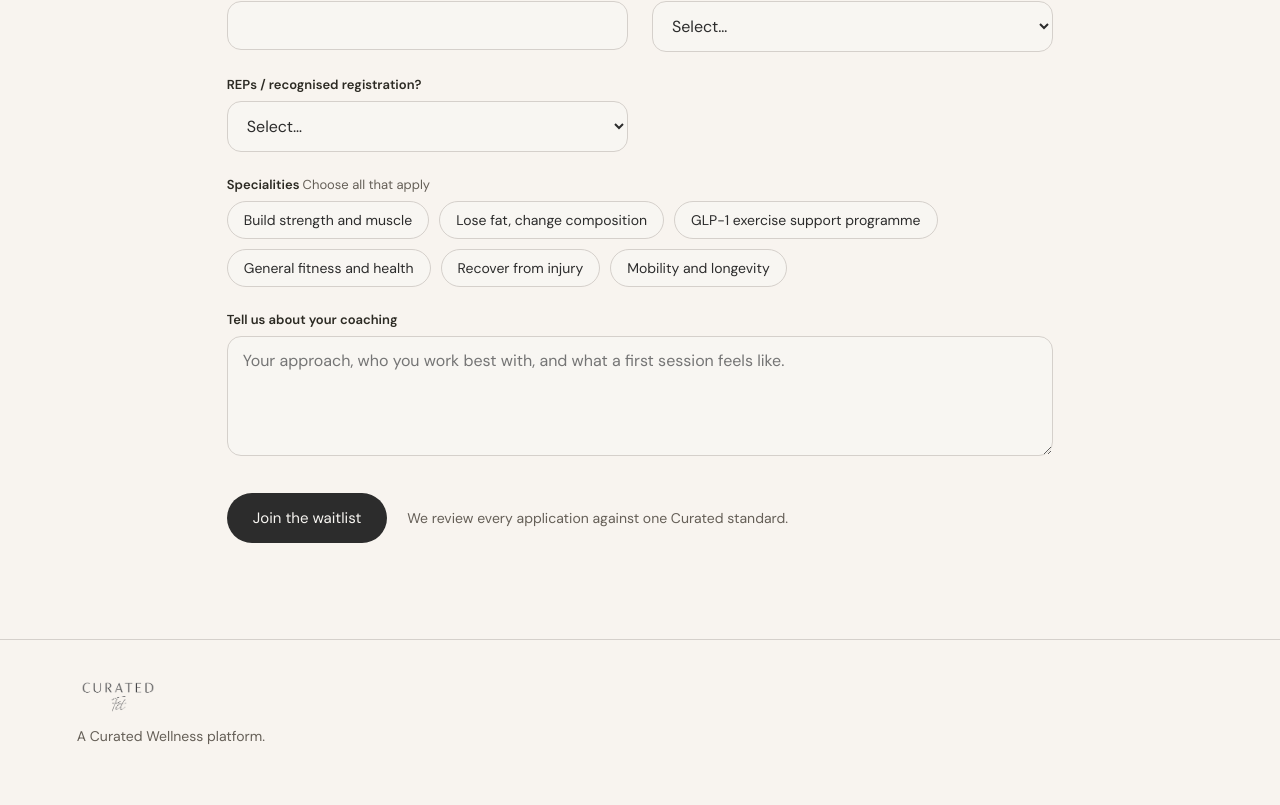
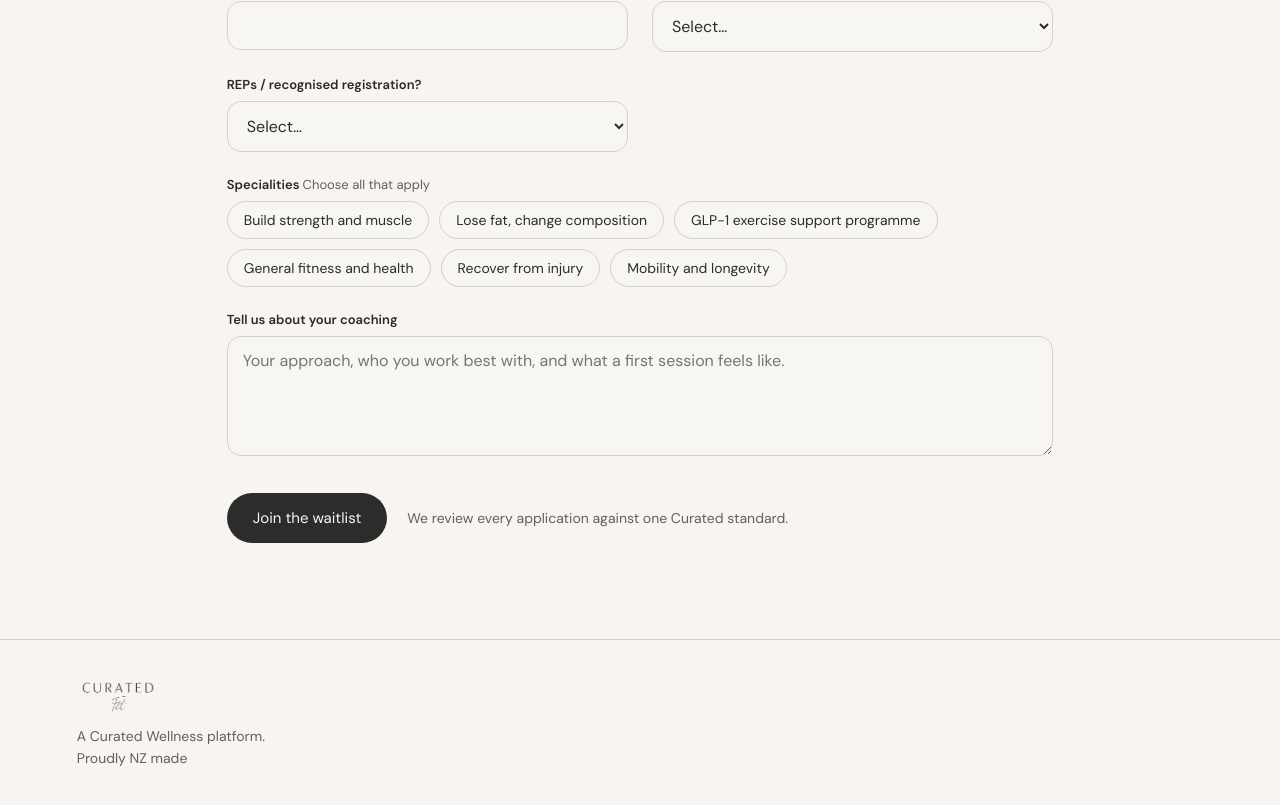
Before and after one commit to EmPerry1972/curated-fit-holding-page, a Next.js app: page / in a window 1280 px wide. Shown: the part 823-1628 px from the top of the page. Built offline with nearby package versions, Linux system fonts and the light colour scheme.

Commit message:
Add 'Proudly NZ made' text to footer

```diff
--- a/app/page.tsx
+++ b/app/page.tsx
@@ -135,6 +135,7 @@ export default function Page() {
       <footer style={{ borderTop: "1px solid var(--line)", padding: "40px 6vw", color: "var(--muted)", fontSize: 14 }}>
                   <div style={{ fontFamily: "var(--font-serif), serif", fontSize: 18, letterSpacing: 2, color: "var(--ink)", marginBottom: 8 }}><img src="/logo.png" alt="Curated Fit" style={{ height: 34 }} /></div>
         A Curated Wellness platform.
+          <div style={{ marginTop: 4 }}>Proudly NZ made</div>
       </footer>
     </main>
   );
```
